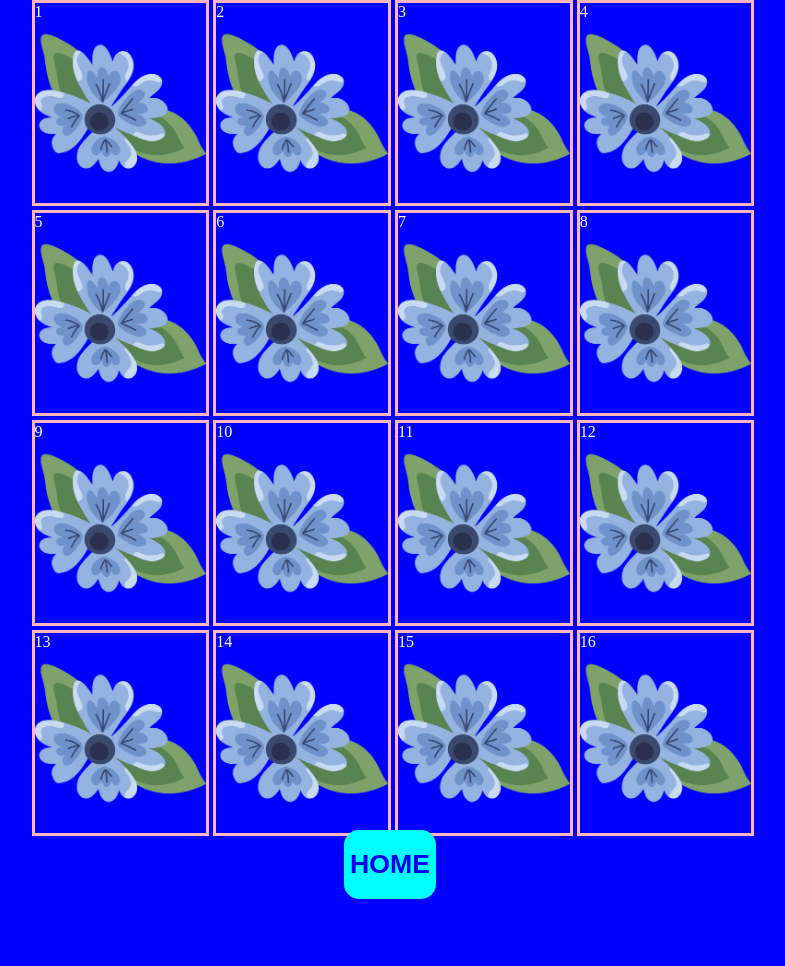
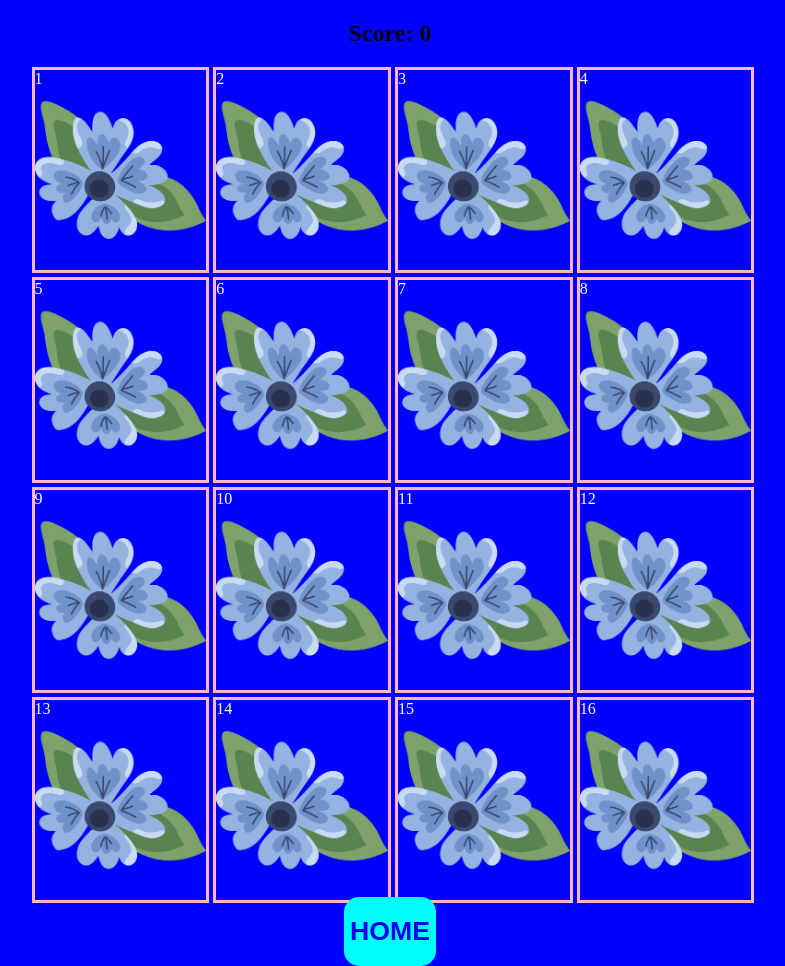
Before and after one commit to connorBCIT/project1, a plain HTML site: page game page/game.html in a window 1280 px wide. Shown: the whole page, without its empty margins (250-1035 px from the left). Before the commit the page ends 899 px from the top, so only its background shows below. Drawn offline with Linux system fonts and the light colour scheme.

Commit message:
forgor to update html w/ score counter

```diff
--- a/game page/game.html
+++ b/game page/game.html
@@ -12,6 +12,10 @@
 
 <body>
     <div class="pageContainer">
+        <div id="scoreContainer">
+            <h2>Score: <span id="score">0</span></h2>
+        </div>
+
         <div id="gameGrid">
             <div class="box" id="box1">1</div>
             <div class="box" id="box2">2</div>
```
